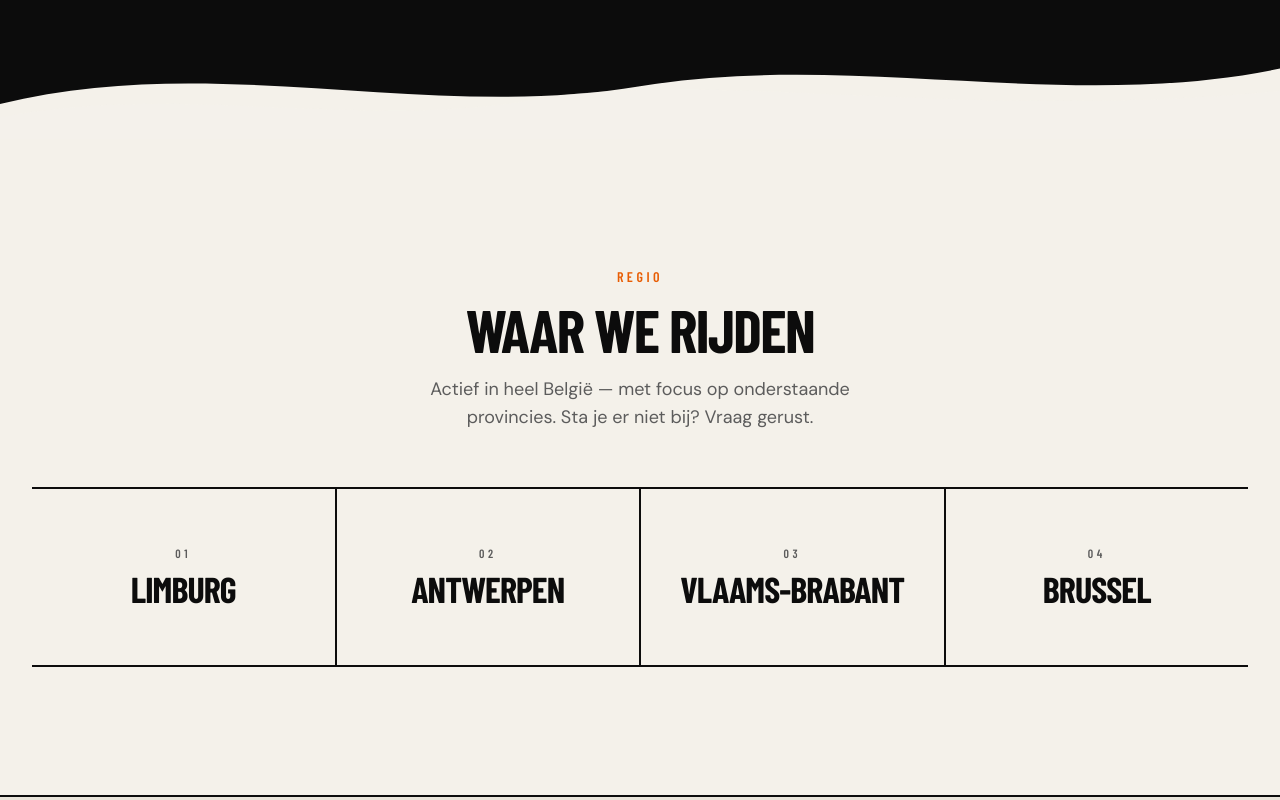
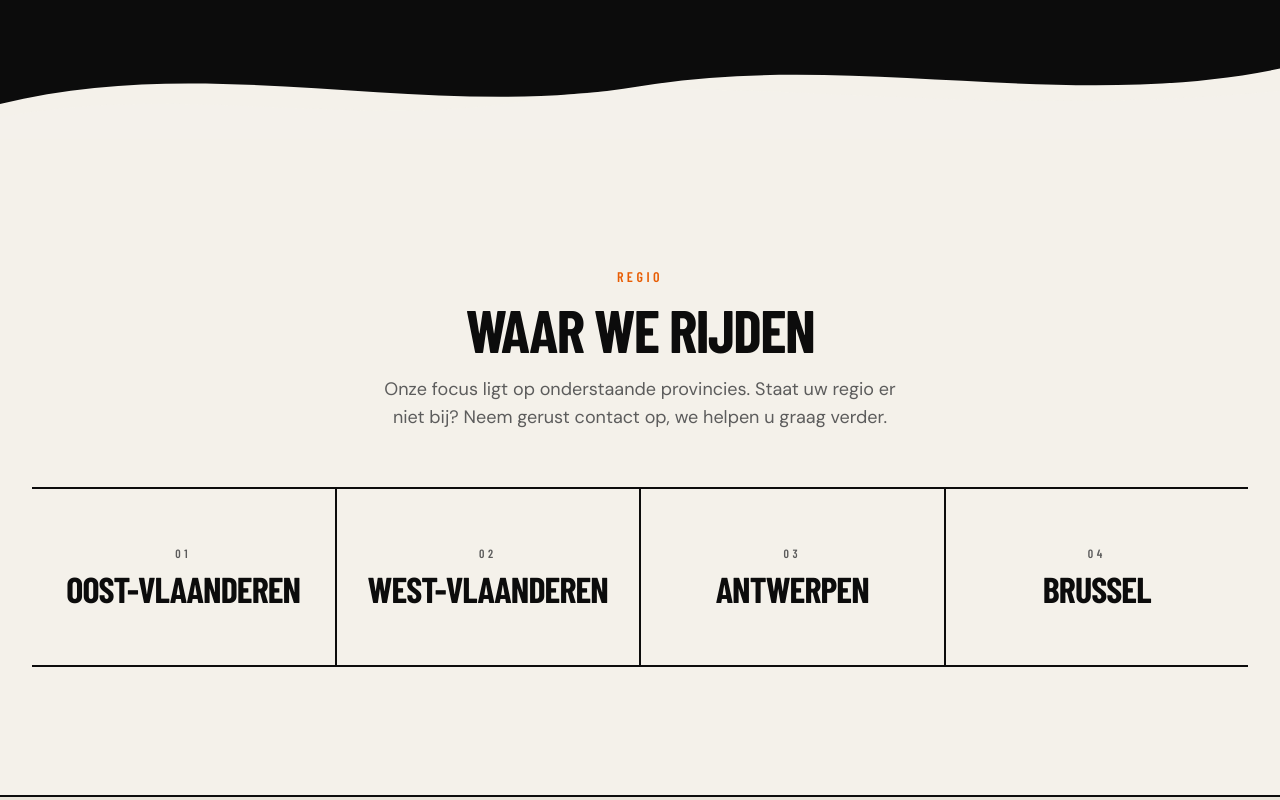
Before and after one commit to termoteniek/wegdermee, a React (Vite) app: page / in a window 1280 px wide. Shown: the part 3220-4020 px from the top of the page. Built offline with nearby package versions, Linux system fonts and the light colour scheme; a web font is replaced by a local one.

Commit message:
Update Region component: replace regions list with new values and enhance section styling for improved layout and visual hierarchy.

```diff
--- a/src/components/Region.tsx
+++ b/src/components/Region.tsx
@@ -1,20 +1,20 @@
 import { FadeIn } from './FadeIn'
 import { SectionLabel } from './ui/SectionLabel'
 
-const regions = ['Limburg', 'Antwerpen', 'Vlaams-Brabant', 'Brussel']
+const regions = ['Oost-Vlaanderen', 'West-Vlaanderen', 'Antwerpen', 'Brussel']
 
 export function Region() {
   return (
-    <section id="regio" className="py-24 sm:py-32">
-      <div className="mx-auto max-w-7xl px-5 sm:px-8">
+    <section id="regio" className="relative overflow-hidden py-24 sm:py-32">
+      <div className="relative z-10 mx-auto max-w-7xl px-5 sm:px-8">
         <FadeIn className="text-center">
           <SectionLabel>Regio</SectionLabel>
           <h2 className="mt-3 font-display text-5xl font-extrabold uppercase tracking-tight text-ink sm:text-6xl">
             Waar we rijden
           </h2>
           <p className="mx-auto mt-4 max-w-lg text-lg text-muted">
-            Actief in heel België — met focus op onderstaande provincies. Sta je er
-            niet bij? Vraag gerust.
+            Onze focus ligt op onderstaande provincies. Staat uw regio er
+            niet bij? Neem gerust contact op, we helpen u graag verder.
           </p>
         </FadeIn>
 
```
